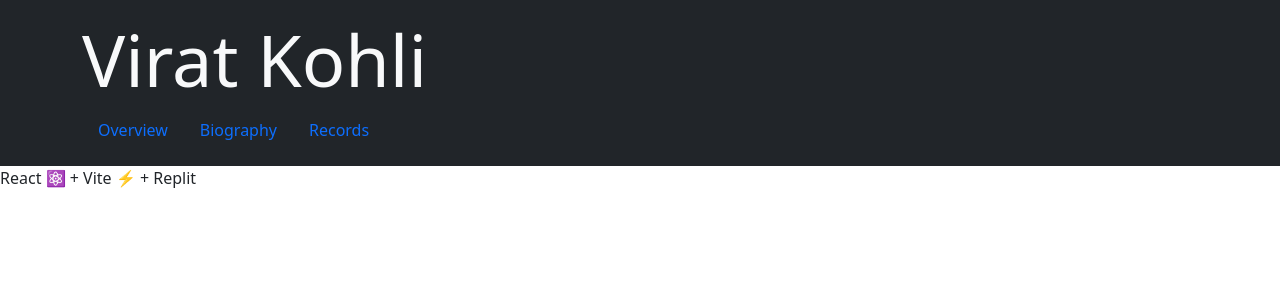
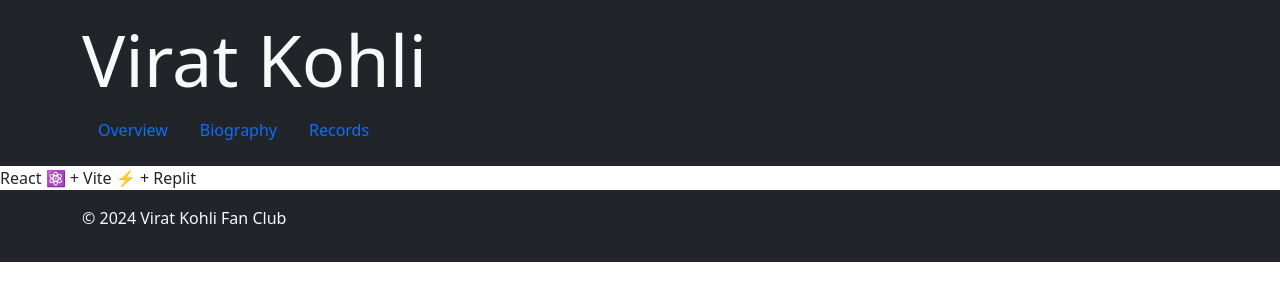
Before and after one commit to checodezz/viratKohli-react, a React (Vite) app: page / in a window 1280 px wide. Shown: the top 300 px of the page. Built offline with nearby package versions, Linux system fonts and the light colour scheme.

Commit message:
added footer

```diff
--- a/src/App.jsx
+++ b/src/App.jsx
@@ -1,11 +1,13 @@
 import "./App.css";
 import "bootstrap/dist/css/bootstrap.min.css";
 import Header from "./components/Header";
+import Footer from "./components/Footer"
 export default function App() {
   return (
     <>
       <Header />
       <main>React ⚛️ + Vite ⚡ + Replit</main>
+      <Footer />
     </>
   );
 }
--- /dev/null
+++ b/src/components/Footer.jsx
@@ -0,0 +1,11 @@
+const Footer = () => {
+  return (
+    <footer className="bg-dark text-light py-3">
+      <div className="container">
+        <p>&copy; {new Date().getFullYear()} Virat Kohli Fan Club</p>
+      </div>
+    </footer>
+  );
+};
+
+export default Footer;
```
